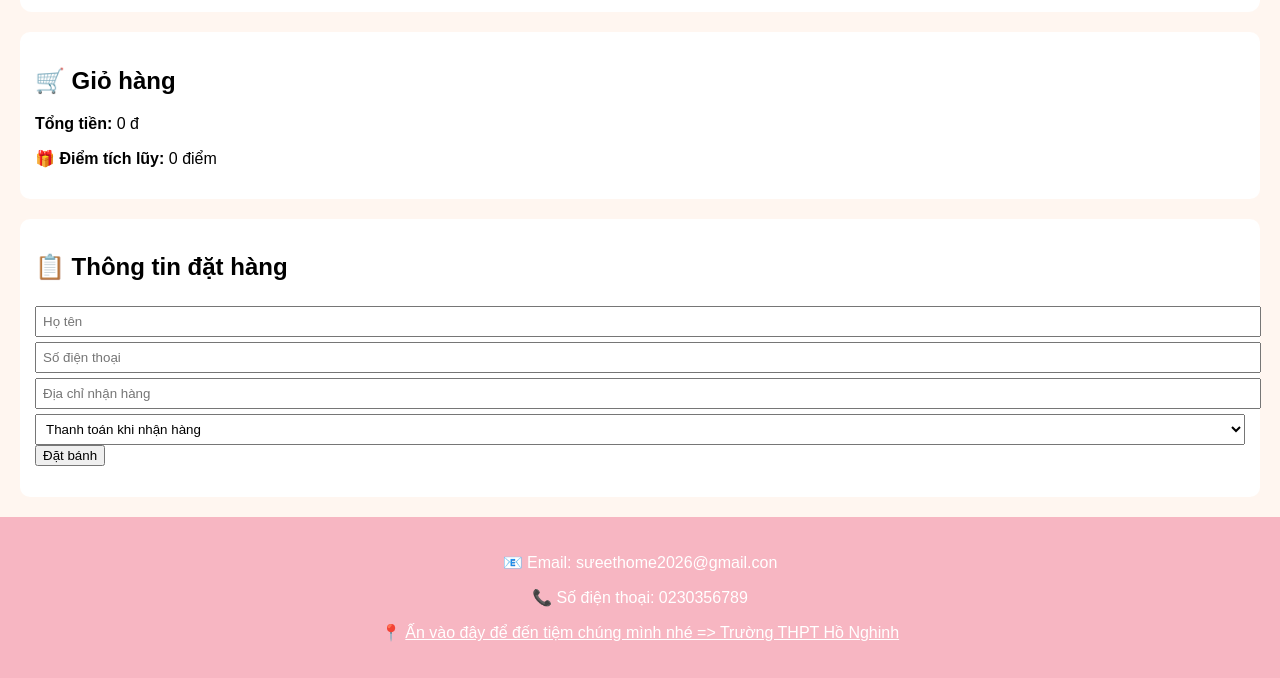
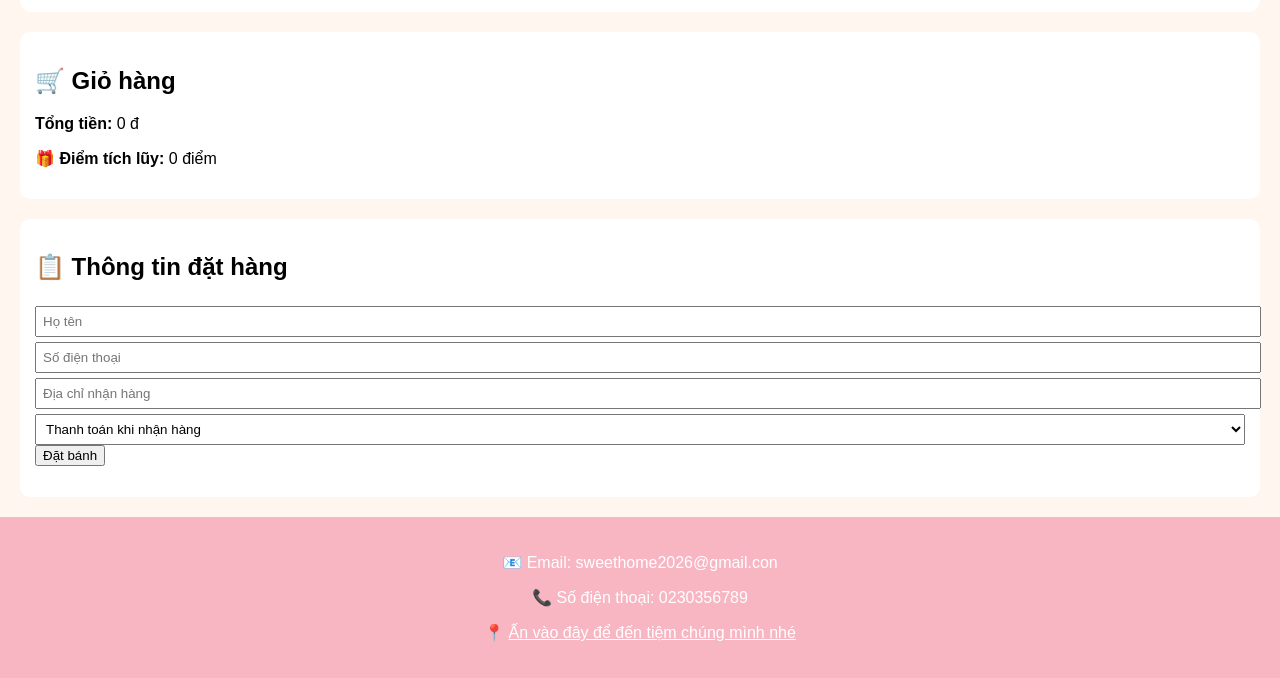
Before and after one commit to Thanhhan-beep/sweet-home-menu, a plain HTML site: page index.html in a window 1280 px wide. Shown: the part 2376-3054 px from the top of the page. Drawn offline with Linux system fonts and the light colour scheme.

Commit message:
index.html

```diff
--- a/index.html
+++ b/index.html
@@ -128,13 +128,13 @@ select,input{
 </section>
 
 <footer>
-    <p>📧 Email: sưeethome2026@gmail.con</p>
+    <p>📧 Email: sweethome2026@gmail.con</p>
     <p>📞 Số điện thoại: 0230356789</p>
     <p>
         📍
         <a href="https://www.google.com/maps/search/Trường+THPT+Hồ+Nghinh"
            target="_blank" style="color:white;">
-           Ấn vào đây để đến tiệm chúng mình nhé => Trường THPT Hồ Nghinh
+           Ấn vào đây để đến tiệm chúng mình nhé
         </a>
     </p>
 </footer>
```
